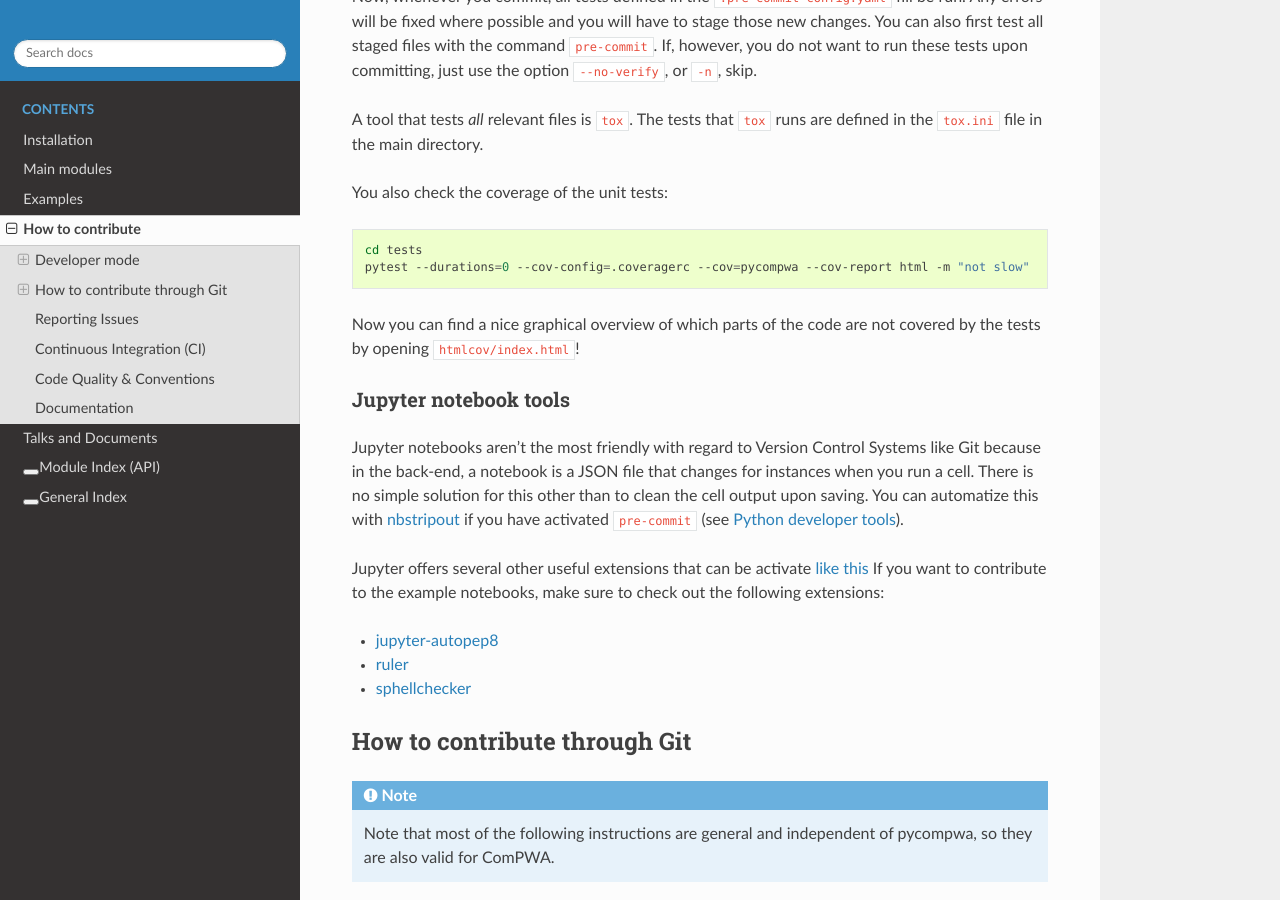
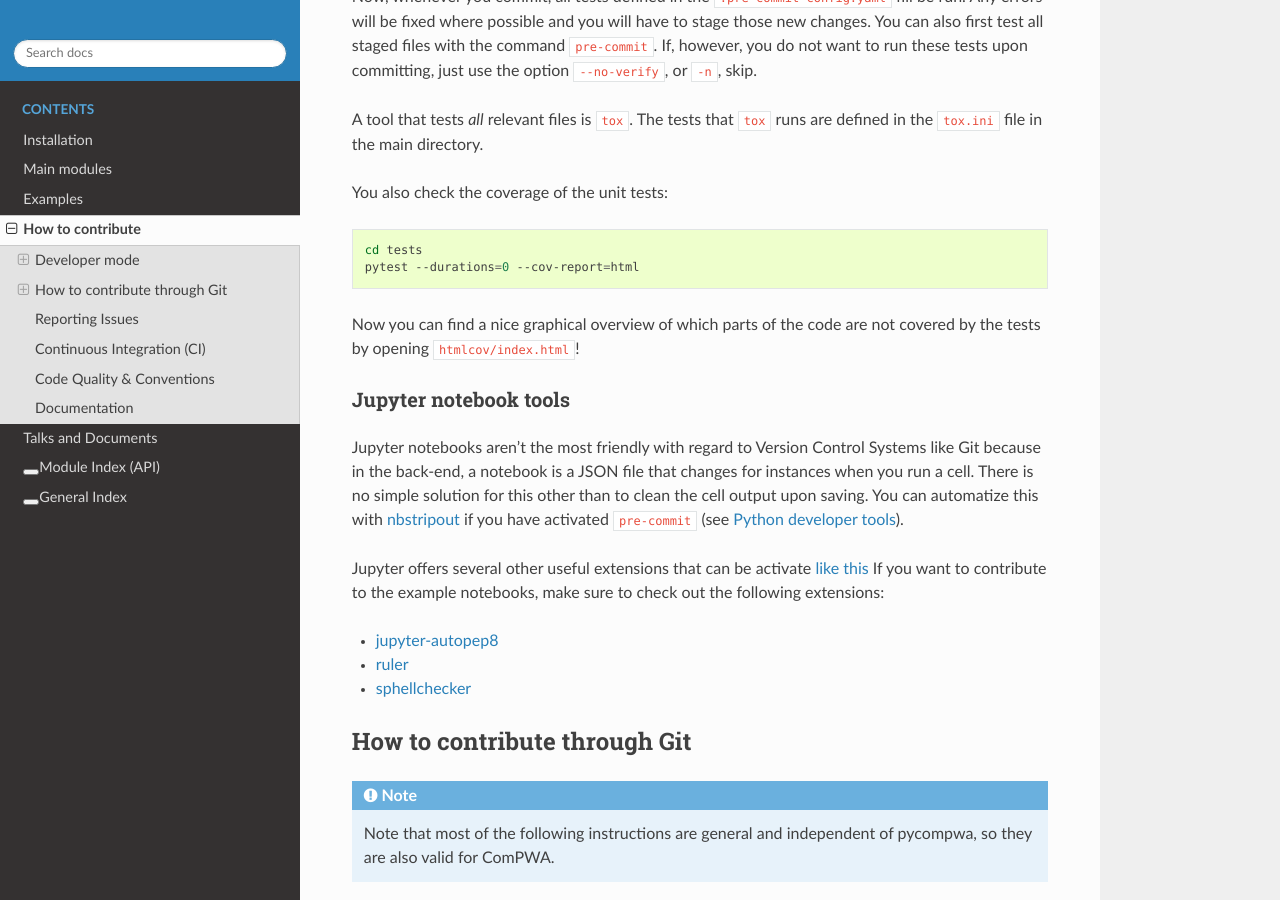
Before and after one commit to ComPWA/pycompwa, a Sphinx documentation site: the page built from doc/source/contribute.rst, in a window 1280 px wide and 900 px high, scrolled down 1548 px. Built offline with Sphinx 7.4.7 and the Read the Docs theme 2.0.0, drawn with Linux system fonts in a browser that asks for light colours; pages that are not in the unit, such as notebooks, are missing from menus.

Commit message:
test: move pytest config to tests folder

```diff
--- a/doc/source/contribute.rst
+++ b/doc/source/contribute.rst
@@ -98,7 +98,7 @@ You also check the coverage of the unit tests:
 .. code-block:: shell
 
   cd tests
-  pytest --durations=0 --cov-config=.coveragerc --cov=pycompwa --cov-report html -m "not slow"
+  pytest --durations=0 --cov-report=html
 
 Now you can find a nice graphical overview of which parts of the code are not
 covered by the tests by opening ``htmlcov/index.html``!
```
Also changed, not shown: .travis.yml, 2 other files.
